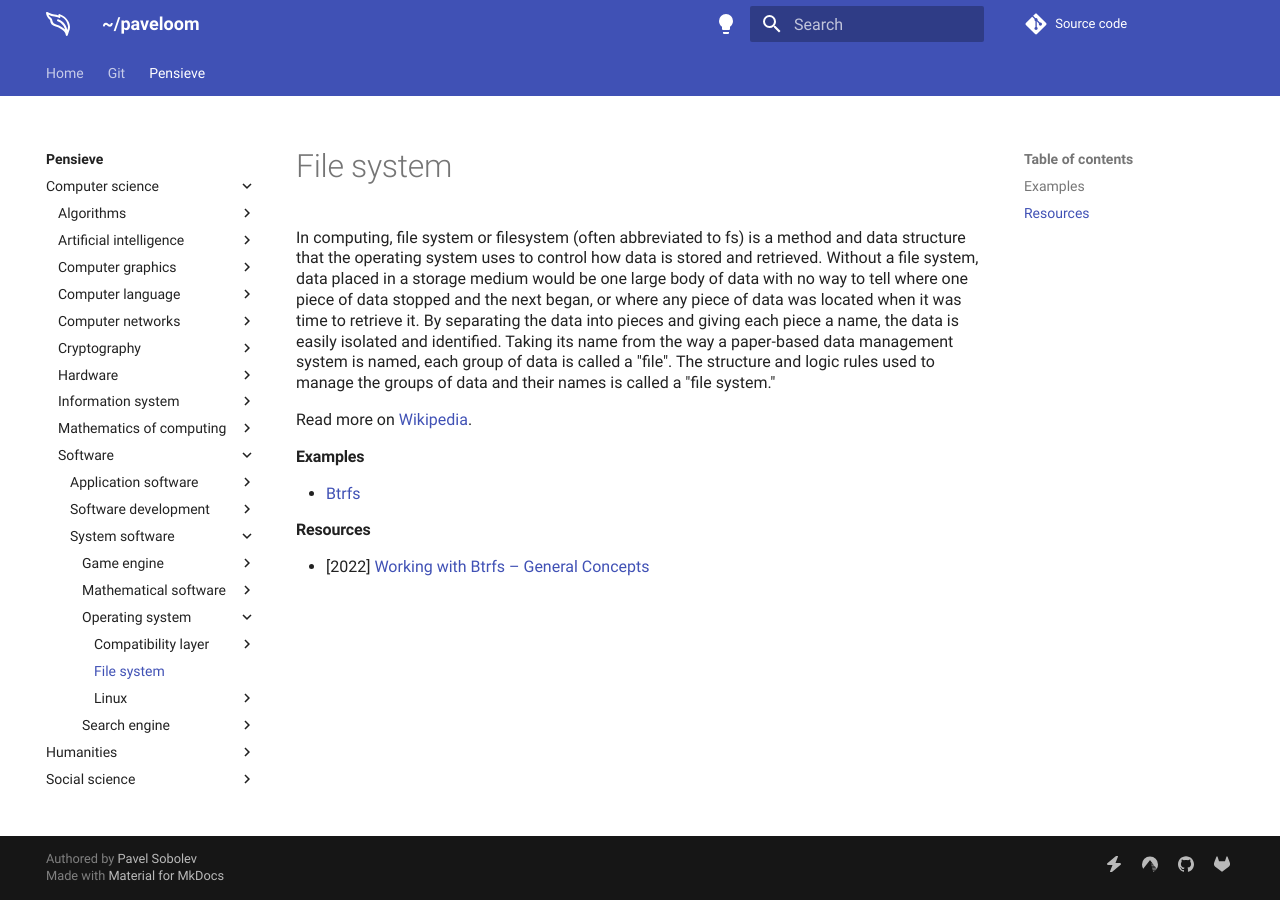
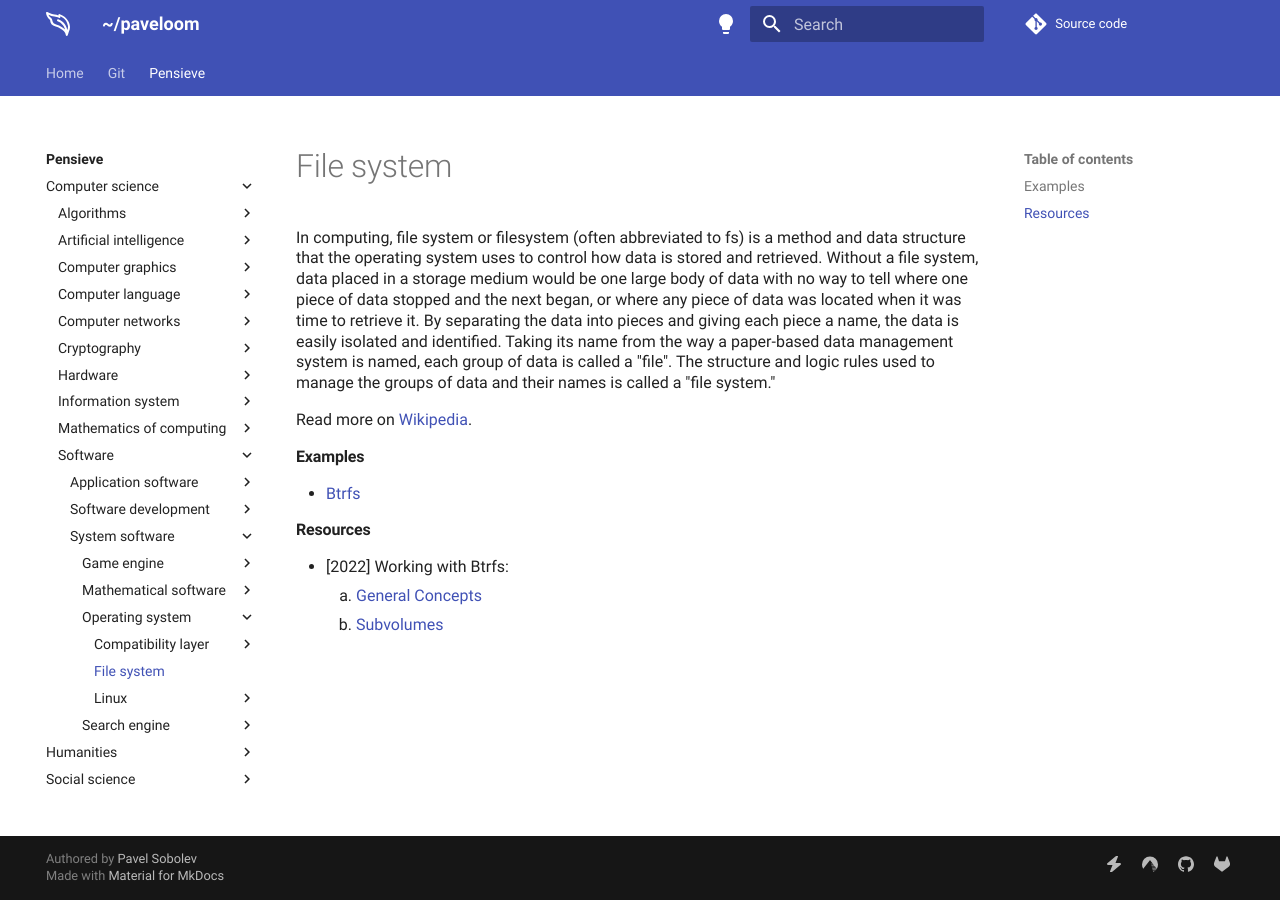
Before and after one commit to paveloom/paveloom.dev, an MkDocs documentation site: the page built from content/pensieve/file-system.md, in a window 1280 px wide. Built offline with MkDocs 1.6.1 and Material for MkDocs 9.7.7, drawn with Linux system fonts in a browser that asks for light colours; comment, search, counter and statistics services are not loaded.

Commit message:
Pensieve: update the File system page.

```diff
--- a/content/pensieve/file-system.md
+++ b/content/pensieve/file-system.md
@@ -8,4 +8,6 @@ Read more on [Wikipedia](https://en.wikipedia.org/wiki/File_system).
 - [Btrfs](https://en.wikipedia.org/wiki/Btrfs)
 
 #### Resources
-- [2022] [Working with Btrfs – General Concepts](https://fedoramagazine.org/working-with-btrfs-general-concepts)
+- [2022] Working with Btrfs:
+    1. [General Concepts](https://fedoramagazine.org/working-with-btrfs-general-concepts)
+    2. [Subvolumes](https://fedoramagazine.org/working-with-btrfs-subvolumes)
```
